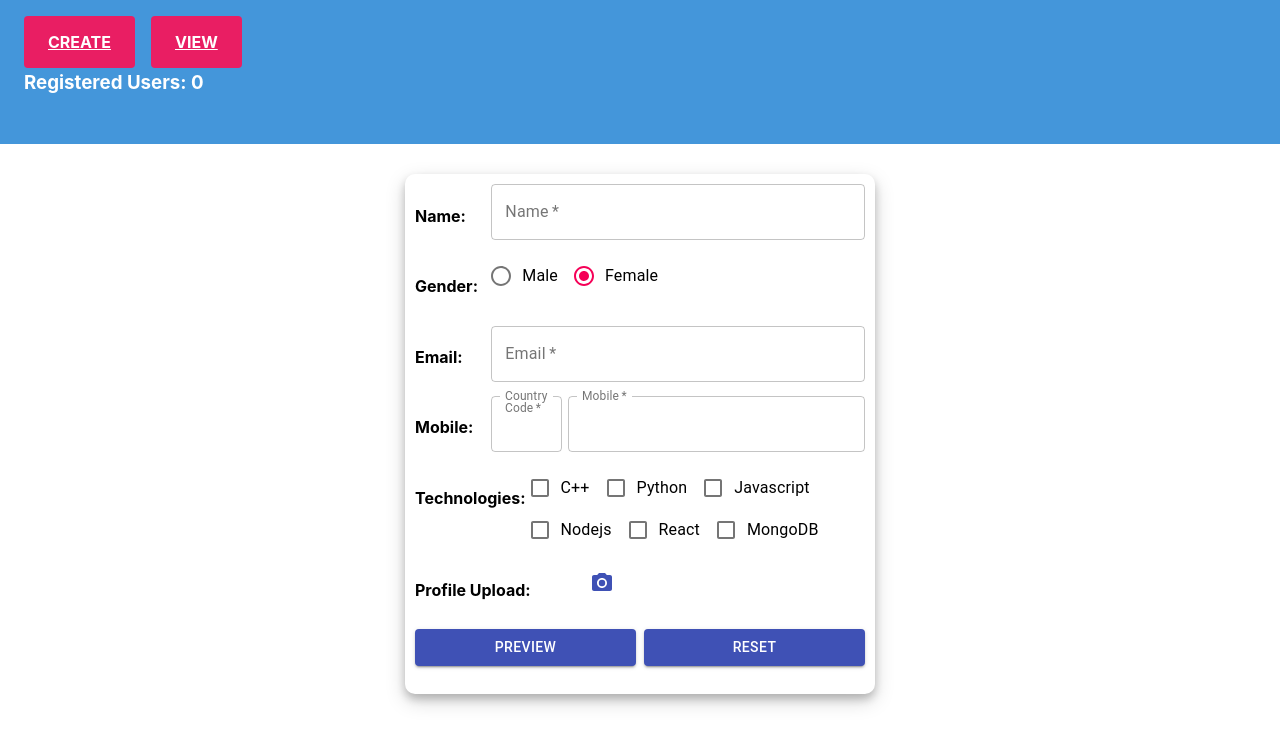
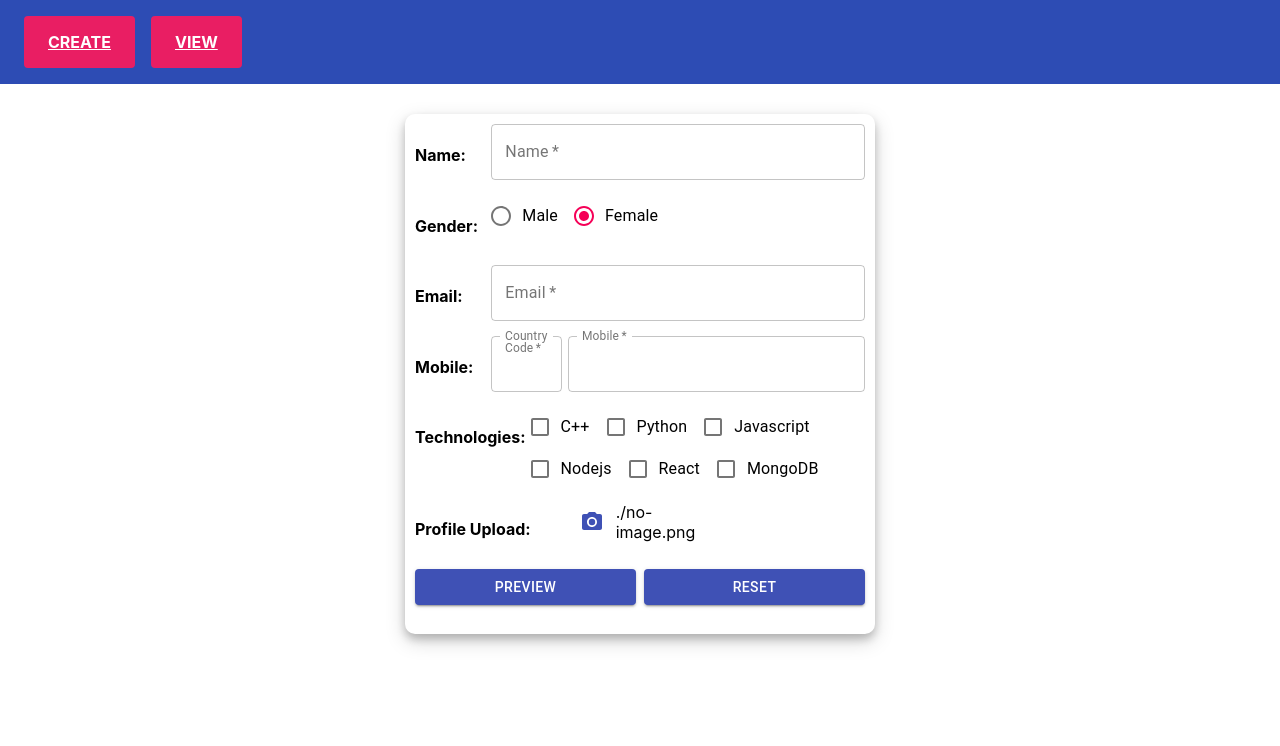
Before and after one commit to nitagr/coderlist_react_redux, a React (Create React App) app: page / in a window 1280 px wide. Shown: the top 746 px of the page. Built offline with nearby package versions, Linux system fonts and the light colour scheme; no server answers.

Commit message:
fix: Navbar and Add Form component modified
Navbar registered user column removed and Add Form shows the name of
profile image after upload.

```diff
--- a/src/components/AddForm.tsx
+++ b/src/components/AddForm.tsx
@@ -264,7 +264,7 @@ const AddForm = () => {
                         <h4>Profile Upload:</h4>
                     </Grid>
 
-                    <Grid item xs={12} sm={2}>
+                    <Grid item xs={12} sm={4}>
                         <div
                             style={{
                                 display: "flex",
@@ -292,11 +292,12 @@ const AddForm = () => {
                                 </IconButton>
                             </label>
                             {saveProfileBtn?<Button color="primary" style={{padding:5}} onClick={()=>handleProfileUpload()}>Save</Button>:<></>}
+                            {profileName}
                         </div>
 
                     </Grid>
 
-                    <Grid item xs={12} sm={6}> </Grid>
+                    <Grid item xs={12} sm={4}> </Grid>
 
                     <Grid item xs={12} sm={6} >
                         <div>
--- a/src/components/Navbar.tsx
+++ b/src/components/Navbar.tsx
@@ -9,7 +9,6 @@ const Navbar = (state: UserState) => (
     <section>
       <Link to="/users/create">CREATE</Link>
       <Link to="/users/view">VIEW</Link>
-      <h1>Registered Users: {state.users.length}</h1>
     </section>
   </nav>
 
--- a/src/index.css
+++ b/src/index.css
@@ -18,7 +18,7 @@ title {
 
 nav {
   padding: 2rem 0;
-  background: #4496da;
+  background: #2d4cb4;
 }
 
 nav section {
```
